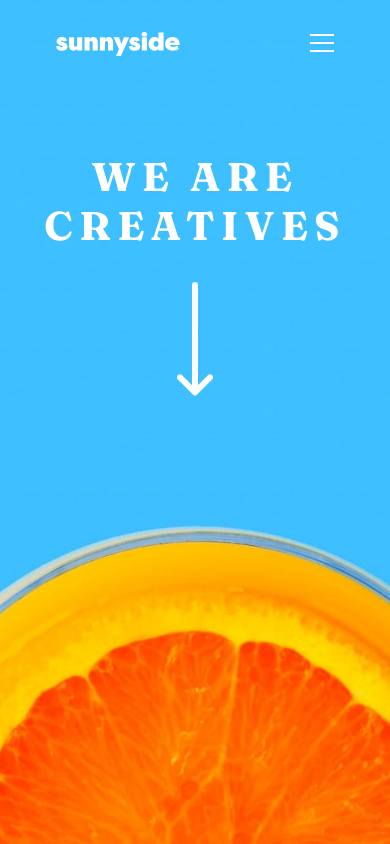
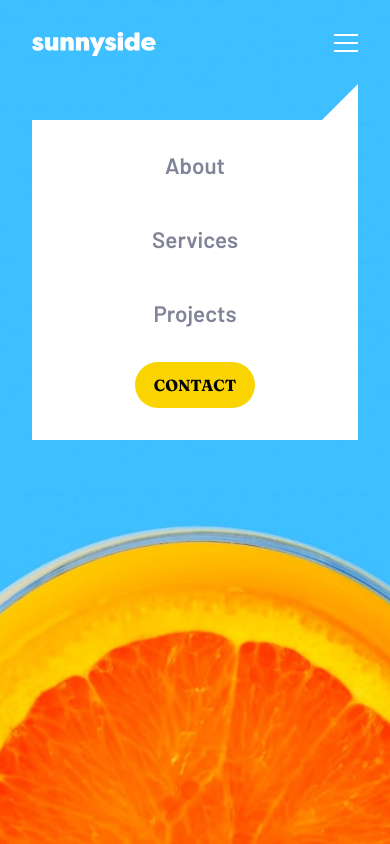
Before and after one commit to ArthurGehlen/agencyLandingPage, a React (Vite) app: page / in a window 390 px wide. Both pictures are taken after a click on the button 322 px from the left and 44 px from the top of the page. Shown: the top 844 px of the page. Built offline with nearby package versions, Linux system fonts and the light colour scheme.

Commit message:
feat/Menu mobile e active states finalizados. Projeto Finalizado

```diff
--- a/src/App.css
+++ b/src/App.css
@@ -1,7 +1,3 @@
-body {
-  min-height: 100vh;
-}
-
 .info_wrapper {
   display: flex;
   flex-wrap: wrap;
@@ -107,12 +103,12 @@
   gap: 3.5rem;
 }
 
-footer .footer_links {
+.footer_links {
   display: flex;
   gap: 2.75rem;
   font-family: "Barlow", sans-serif;
   color: hsl(167, 40%, 24%);
-  transition: .4 ease color;
+  transition: 0.4 ease color;
 }
 
 footer .footer_links li:hover {
@@ -126,6 +122,12 @@
   margin-top: 2rem;
 }
 
-footer .social_links img:hover > svg {
+.social_links svg {
+  fill: #2c7566;
+  transition: 0.4s ease fill;
+}
+
+footer .social_links svg:hover {
   fill: hsl(0, 0%, 100%);
+  cursor: pointer;
 }
--- a/src/App.jsx
+++ b/src/App.jsx
@@ -16,10 +16,7 @@
 import image_jennie from "./images/image-jennie.jpg";
 import image_thomas from "./images/image-thomas.jpg";
 // Images - Socials
-import facebook from "./images/icon-facebook.svg";
-import instagram from "./images/icon-instagram.svg";
-import twitter from "./images/icon-twitter.svg";
-import pinterest from "./images/icon-pinterest.svg";
+import social_svgs from "./utils/svgs.jsx";
 
 function App() {
   return (
@@ -92,10 +89,10 @@
           <li>Projects</li>
         </ul>
         <div className="social_links">
-          <img src={facebook} alt="Facebook icon" />
-          <img src={instagram} alt="Instagram icon" />
-          <img src={twitter} alt="Twitter icon" />
-          <img src={pinterest} alt="Pinterest icon" />
+          {social_svgs.facebook}
+          {social_svgs.instagram}
+          {social_svgs.twitter}
+          {social_svgs.pinterest}
         </div>
       </footer>
     </>
--- a/src/components/Header.css
+++ b/src/components/Header.css
@@ -8,7 +8,7 @@
 }
 
 .header_wrapper header {
-  padding: 2rem 3.5rem;
+  padding: 2rem var(--header_pad_x);
   display: flex;
   justify-content: space-between;
   align-items: center;
--- a/src/components/Header.jsx
+++ b/src/components/Header.jsx
@@ -1,12 +1,18 @@
 // Utils
 import "./Header.css";
+import { useState } from "react";
 
 // Images
 import logo from "../images/logo.svg";
 import arrow_down from "../images/icon-arrow-down.svg";
 import menu_icon from "../images/icon-hamburger.svg";
 
+// Components
+import HeaderMenu from "./HeaderMenu";
+
 function Header() {
+  const [isMenuActive, setIsMenuActive] = useState(false);
+
   return (
     <div className="header_wrapper">
       <header>
@@ -21,10 +27,12 @@
           <button className="contact_btn">Contact</button>
         </div>
 
-        <button id="menu_btn">
-            <img src={menu_icon} alt="Menu" />
+        <button id="menu_btn" onClick={() => setIsMenuActive(!isMenuActive)}>
+          <img src={menu_icon} alt="Menu" />
         </button>
       </header>
+
+      <HeaderMenu isActive={isMenuActive} />
 
       <div className="slogan_wrapper">
         <h1>WE ARE CREATIVES</h1>
--- /dev/null
+++ b/src/components/HeaderMenu.css
@@ -0,0 +1,43 @@
+#menu {
+  margin: 2rem auto;
+  height: 20rem;
+  width: calc(100vw - calc(var(--header_pad_x) * 2));
+  background-color: hsl(0, 0%, 100%);
+  position: absolute;
+  left: 50%;
+  transform: translate(-50%);
+  padding: 2rem;
+  display: flex;
+  flex-direction: column;
+  align-items: center;
+  justify-content: space-between;
+}
+
+.menu_links li {
+  color: hsl(232, 10%, 55%);
+  font-family: "Barlow", sans-serif;
+  text-align: center;
+  font-size: 1.4rem;
+}
+
+.menu_links li:not(:first-child) {
+  margin-top: 3rem;
+}
+
+#menu .contact_btn {
+  background-color: hsl(51, 100%, 49%);
+  color: hsl(0, 0%, 0%);
+  font-size: 1rem;
+}
+
+#menu::before {
+  content: "";
+  width: 0;
+  height: 0;
+  border-right: 0 solid transparent;
+  border-left: 2.25rem solid transparent;
+  border-bottom: 2.25rem solid hsl(0, 0%, 100%);
+  position: absolute;
+  top: -2.25rem;
+  right: 0;
+}
--- /dev/null
+++ b/src/components/HeaderMenu.jsx
@@ -0,0 +1,20 @@
+import "./HeaderMenu.css";
+
+function HeaderMenu({isActive}) {
+  return (
+    <>
+      {isActive && (
+        <div id="menu">
+          <ul className="menu_links">
+            <li>About</li>
+            <li>Services</li>
+            <li>Projects</li>
+          </ul>
+          <button className="contact_btn">Contact</button>
+        </div>
+      )}
+    </>
+  );
+}
+
+export default HeaderMenu;
--- a/src/index.css
+++ b/src/index.css
@@ -1,5 +1,15 @@
 @import url("https://fonts.googleapis.com/css2?family=Barlow:wght@600&display=swap");
 @import url("https://fonts.googleapis.com/css2?family=Fraunces:opsz,wght@9..144,100..900&display=swap");
+
+:root {
+  --header_pad_x: 3.5rem;
+}
+
+@media screen and (max-width: 626px) {
+  :root {
+    --header_pad_x: 2rem;
+  }
+}
 
 * {
   margin: 0;
--- /dev/null
+++ b/src/utils/svgs.jsx
@@ -0,0 +1,36 @@
+const social_svgs = {
+  facebook: (
+    <svg width="20" height="20" xmlns="http://www.w3.org/2000/svg">
+      <path
+        d="M18.896 0H1.104C.494 0 0 .494 0 1.104v17.793C0 19.506.494 20 1.104 20h9.58v-7.745H8.076V9.237h2.606V7.01c0-2.583 1.578-3.99 3.883-3.99 1.104 0 2.052.082 2.329.119v2.7h-1.598c-1.254 0-1.496.597-1.496 1.47v1.928h2.989l-.39 3.018h-2.6V20h5.098c.608 0 1.102-.494 1.102-1.104V1.104C20 .494 19.506 0 18.896 0z"
+        fill-rule="nonzero"
+      />
+    </svg>
+  ),
+  instagram: (
+    <svg width="20" height="20" xmlns="http://www.w3.org/2000/svg">
+      <path
+        d="M10 1.802c2.67 0 2.987.01 4.042.059 2.71.123 3.975 1.409 4.099 4.099.048 1.054.057 1.37.057 4.04 0 2.672-.01 2.988-.057 4.042-.124 2.687-1.387 3.975-4.1 4.099-1.054.048-1.37.058-4.041.058-2.67 0-2.987-.01-4.04-.058-2.718-.124-3.977-1.416-4.1-4.1-.048-1.054-.058-1.37-.058-4.041 0-2.67.01-2.986.058-4.04.124-2.69 1.387-3.977 4.1-4.1 1.054-.048 1.37-.058 4.04-.058zM10 0C7.284 0 6.944.012 5.877.06 2.246.227.227 2.242.061 5.877.01 6.944 0 7.284 0 10s.012 3.057.06 4.123c.167 3.632 2.182 5.65 5.817 5.817 1.067.048 1.407.06 4.123.06s3.057-.012 4.123-.06c3.629-.167 5.652-2.182 5.816-5.817.05-1.066.061-1.407.061-4.123s-.012-3.056-.06-4.122C19.777 2.249 17.76.228 14.124.06 13.057.01 12.716 0 10 0zm0 4.865a5.135 5.135 0 100 10.27 5.135 5.135 0 000-10.27zm0 8.468a3.333 3.333 0 110-6.666 3.333 3.333 0 010 6.666zm5.338-9.87a1.2 1.2 0 100 2.4 1.2 1.2 0 000-2.4z"
+        fill-rule="nonzero"
+      />
+    </svg>
+  ),
+  twitter: (
+    <svg width="20" height="17" xmlns="http://www.w3.org/2000/svg">
+      <path
+        d="M20 2.172a8.192 8.192 0 01-2.357.646 4.11 4.11 0 001.805-2.27 8.22 8.22 0 01-2.606.996A4.096 4.096 0 0013.847.248c-2.65 0-4.596 2.472-3.998 5.037A11.648 11.648 0 011.392 1a4.109 4.109 0 001.27 5.478 4.086 4.086 0 01-1.858-.513c-.045 1.9 1.318 3.679 3.291 4.075a4.113 4.113 0 01-1.853.07 4.106 4.106 0 003.833 2.849A8.25 8.25 0 010 14.658a11.616 11.616 0 006.29 1.843c7.618 0 11.923-6.434 11.663-12.205A8.354 8.354 0 0020 2.172z"
+        fill-rule="nonzero"
+      />
+    </svg>
+  ),
+  pinterest: (
+    <svg width="20" height="20" xmlns="http://www.w3.org/2000/svg">
+      <path
+        d="M10 0C4.477 0 0 4.477 0 10c0 4.237 2.636 7.855 6.356 9.312-.088-.791-.167-2.005.035-2.868.181-.78 1.172-4.97 1.172-4.97s-.299-.6-.299-1.486c0-1.39.806-2.428 1.81-2.428.852 0 1.264.64 1.264 1.408 0 .858-.546 2.14-.828 3.33-.236.995.5 1.807 1.48 1.807 1.778 0 3.144-1.874 3.144-4.58 0-2.393-1.72-4.068-4.176-4.068-2.845 0-4.516 2.135-4.516 4.34 0 .859.331 1.781.745 2.281a.3.3 0 01.069.288l-.278 1.133c-.044.183-.145.223-.335.134-1.249-.581-2.03-2.407-2.03-3.874 0-3.154 2.292-6.052 6.608-6.052 3.469 0 6.165 2.473 6.165 5.776 0 3.447-2.173 6.22-5.19 6.22-1.013 0-1.965-.525-2.291-1.148l-.623 2.378c-.226.869-.835 1.958-1.244 2.621.937.29 1.931.446 2.962.446 5.523 0 10-4.477 10-10S15.523 0 10 0z"
+        fill-rule="nonzero"
+      />
+    </svg>
+  ),
+};
+
+export default social_svgs;
```
